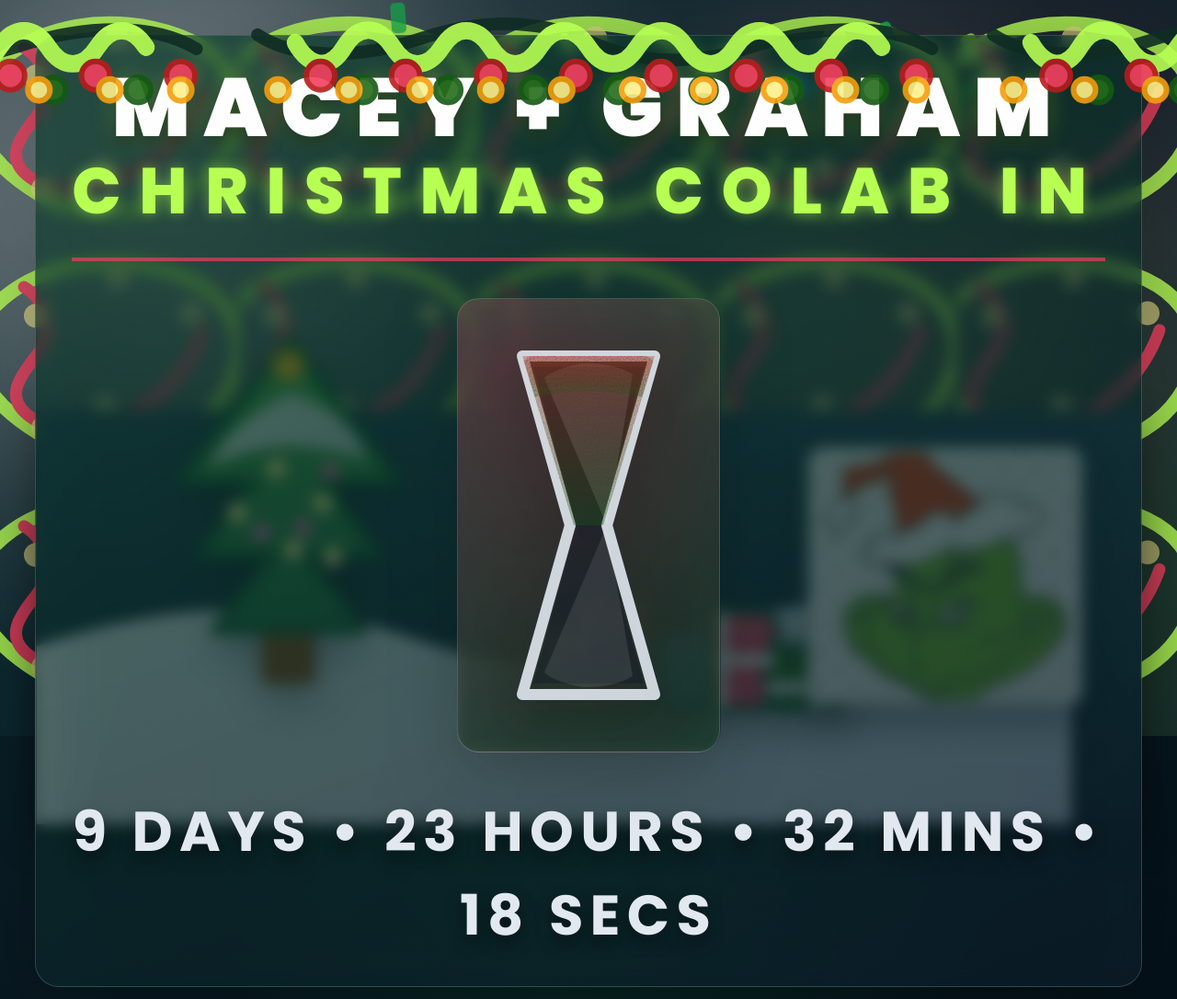
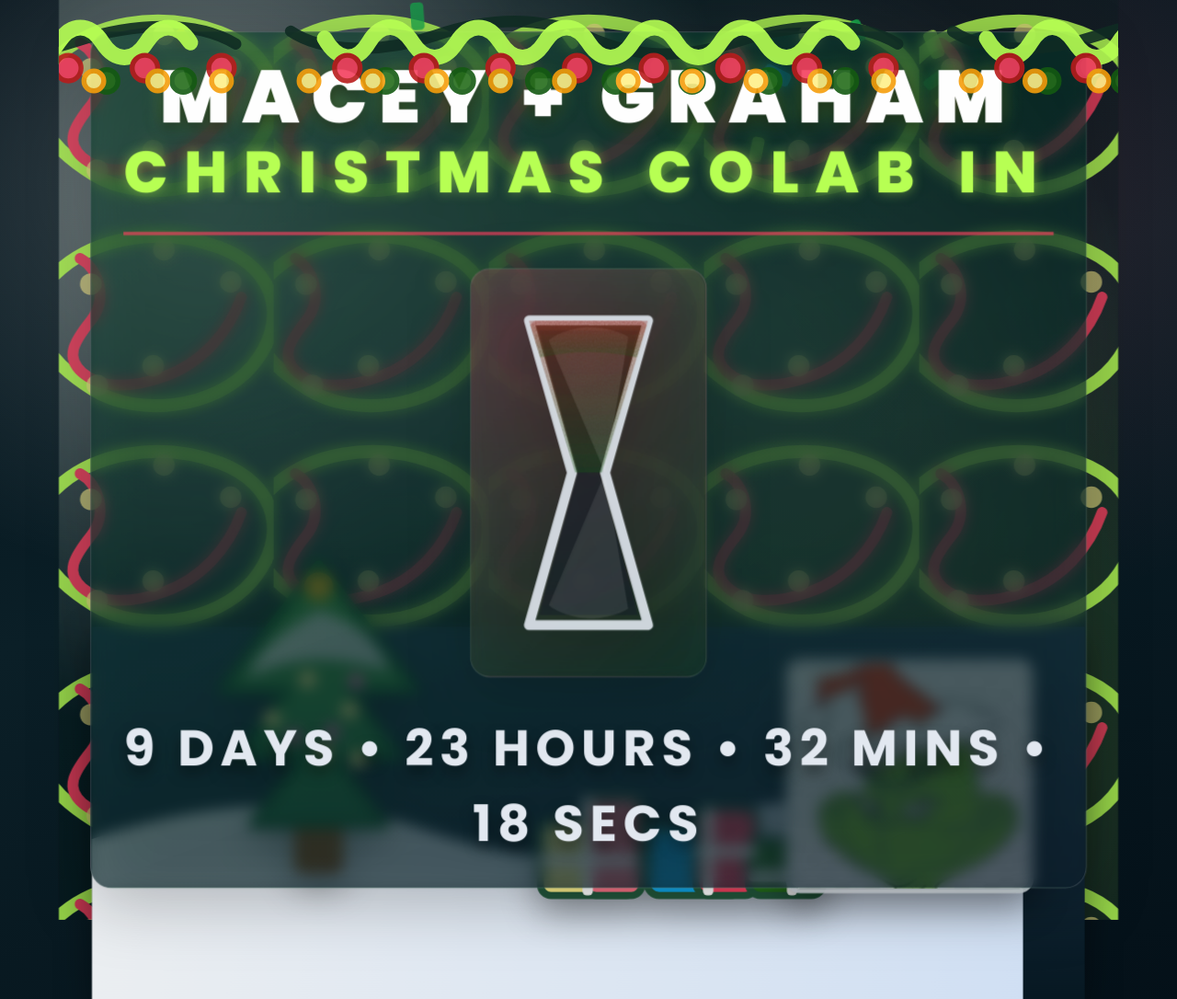
Before and after one commit to VeganPorkChop/countDownTimer, a website: page index.html in a window 1280 px wide. Shown: the top 1086 px of the page at 92% size. Drawn offline with Linux system fonts and the light colour scheme.

Commit message:
Adjust layout scaling for small view heights

```diff
--- a/styles.css
+++ b/styles.css
@@ -28,6 +28,13 @@ body {
   text-align: center;
   padding: 2.4rem;
   overflow: hidden;
+}
+
+@media (max-height: 820px) {
+  body {
+    transform: scale(0.9);
+    transform-origin: top center;
+  }
 }
 
 body::before {
```
